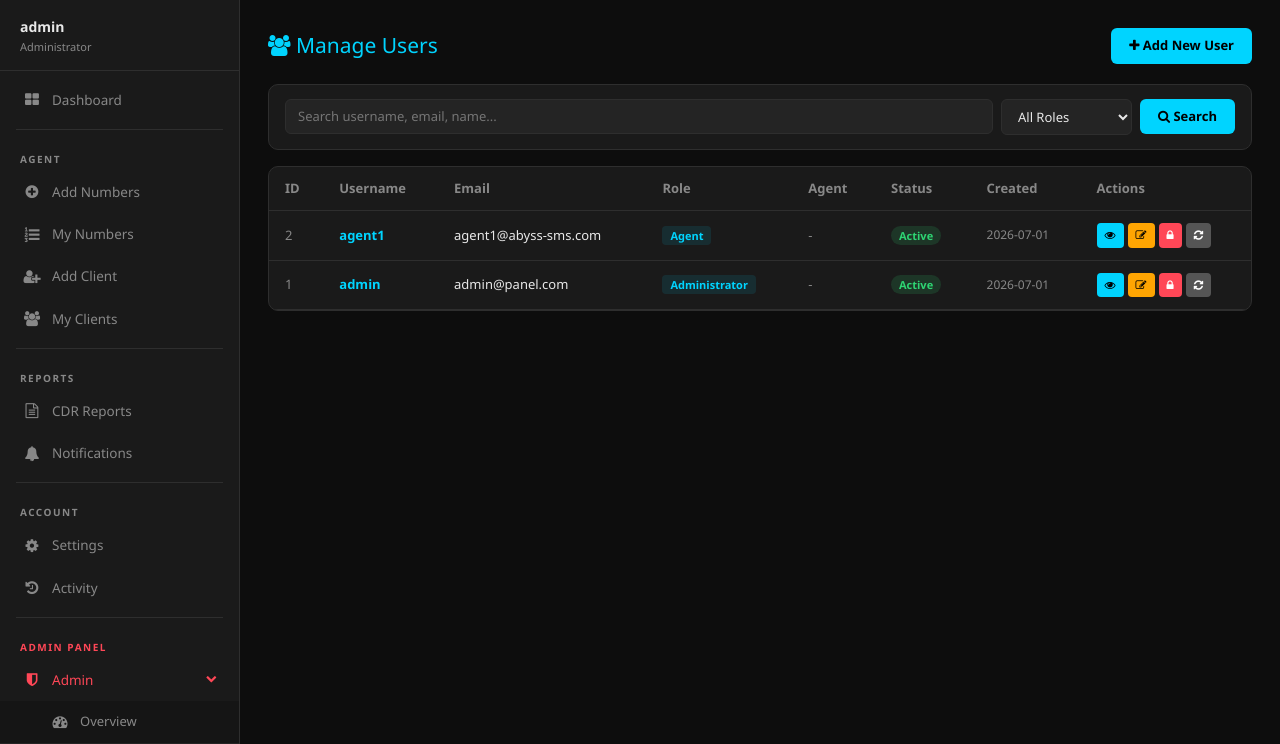
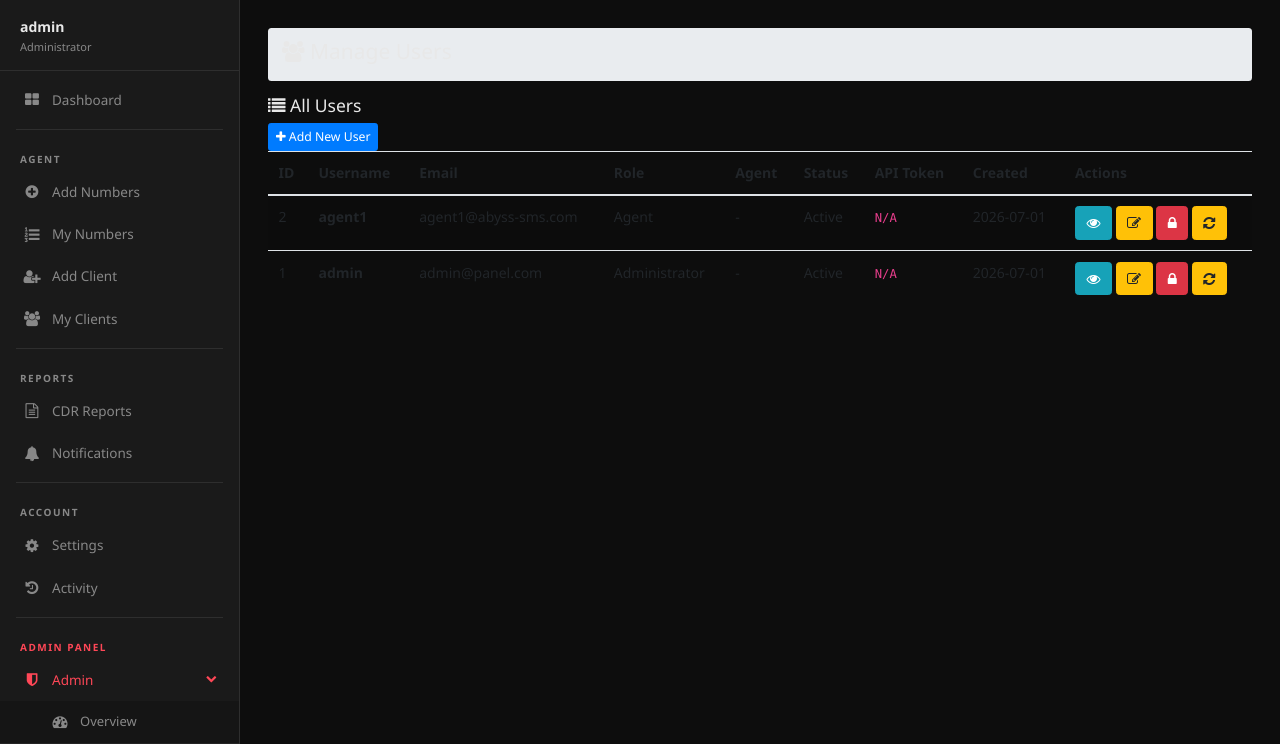
Before and after one commit to jonayedmiya320-prog/Power-SMS-panel, a Flask app: page /users in a window 1280 px wide. Shown: the part 56-800 px from the top of the page. Run offline with Flask 3, Linux system fonts and the light colour scheme; a user stored in the database is signed in; data comes from the database, SQL or seed files in the repository; some libraries are stand-ins or nearby versions.

Commit message:
Update users.html

```diff
--- a/app/templates/admin/users.html
+++ b/app/templates/admin/users.html
@@ -1,93 +1,85 @@
+<!DOCTYPE html>
+<html>
+<head>
+    <meta charset="UTF-8">
+</head>
 {% extends "base.html" %}
-{% block title %}Manage Users - RAZOR SMS{% endblock %}
+
+{% block title %}Manage Users - ABYSS SMS{% endblock %}
+
 {% block content %}
-
-<div style="display:flex; justify-content:space-between; align-items:center; margin-bottom:20px; flex-wrap:wrap; gap:10px;">
-    <h4 style="margin:0; color:var(--accent);"><i class="fa fa-users"></i> Manage Users</h4>
-    <a href="{{ url_for('admin.create_user') }}" style="background:var(--accent); color:#000; border:none; border-radius:6px; padding:8px 18px; font-size:13px; font-weight:700; text-decoration:none;">
-        <i class="fa fa-plus"></i> Add New User
-    </a>
+<div class="row">
+    <div class="col-md-12">
+        <div class="breadcrumb">
+            <h4><i class="fa fa-users"></i> Manage Users</h4>
+        </div>
+    </div>
 </div>
 
-<!-- Search -->
-<div style="background:var(--card); border:1px solid var(--border); border-radius:10px; padding:14px 16px; margin-bottom:16px;">
-    <form method="GET" style="display:flex; gap:8px; flex-wrap:wrap; align-items:center;">
-        <input type="text" name="search" value="{{ request.args.get('search','') }}" placeholder="Search username, email, name..."
-            style="flex:1; min-width:200px; background:var(--hover); border:1px solid var(--border); color:var(--txt); border-radius:6px; padding:7px 12px; font-size:13px;">
-        <select name="role" style="background:var(--hover); border:1px solid var(--border); color:var(--txt); border-radius:6px; padding:7px 12px; font-size:13px;">
-            <option value="">All Roles</option>
-            {% for role in roles %}
-            <option value="{{ role.name }}" {% if request.args.get('role') == role.name %}selected{% endif %}>{{ role.display_name }}</option>
-            {% endfor %}
-        </select>
-        <button type="submit" style="background:var(--accent); color:#000; border:none; border-radius:6px; padding:8px 18px; font-size:13px; font-weight:700; cursor:pointer;">
-            <i class="fa fa-search"></i> Search
-        </button>
-    </form>
+<div class="widget-block">
+    <div class="widget-head">
+        <h5><i class="fa fa-list"></i> All Users</h5>
+        <a href="{{ url_for('admin.create_user') }}" class="btn btn-primary btn-sm"><i class="fa fa-plus"></i> Add New User</a>
     </div>
-
-<div style="background:var(--card); border:1px solid var(--border); border-radius:10px; overflow:hidden;">
-    <div style="overflow-x:auto;">
-        <table style="width:100%; border-collapse:collapse; font-size:13px;">
+    <div class="widget-content">
+        <div class="table-responsive">
+            <table class="table table-striped table-hover">
                 <thead>
-                <tr style="border-bottom:1px solid var(--border);">
-                    <th style="padding:12px 16px; text-align:left; color:var(--muted); font-weight:600;">ID</th>
-                    <th style="padding:12px 16px; text-align:left; color:var(--muted); font-weight:600;">Username</th>
-                    <th style="padding:12px 16px; text-align:left; color:var(--muted); font-weight:600;">Email</th>
-                    <th style="padding:12px 16px; text-align:left; color:var(--muted); font-weight:600;">Role</th>
-                    <th style="padding:12px 16px; text-align:left; color:var(--muted); font-weight:600;">Agent</th>
-                    <th style="padding:12px 16px; text-align:left; color:var(--muted); font-weight:600;">Status</th>
-                    <th style="padding:12px 16px; text-align:left; color:var(--muted); font-weight:600;">Created</th>
-                    <th style="padding:12px 16px; text-align:left; color:var(--muted); font-weight:600;">Actions</th>
+                    <tr>
+                        <th>ID</th>
+                        <th>Username</th>
+                        <th>Email</th>
+                        <th>Role</th>
+                        <th>Agent</th>
+                        <th>Status</th>
+                        <th>API Token</th>
+                        <th>Created</th>
+                        <th>Actions</th>
                     </tr>
                 </thead>
                 <tbody>
                     {% if users.items %}
                     {% for user in users.items %}
-                <tr style="border-bottom:1px solid var(--border);" onmouseover="this.style.background='var(--hover)'" onmouseout="this.style.background=''">
-                    <td style="padding:12px 16px; color:var(--muted);">{{ user.id }}</td>
-                    <td style="padding:12px 16px;"><strong style="color:var(--accent);">{{ user.username }}</strong></td>
-                    <td style="padding:12px 16px; color:var(--txt);">{{ user.email }}</td>
-                    <td style="padding:12px 16px;">
-                        <span style="background:rgba(0,212,255,.1); color:var(--accent); padding:2px 8px; border-radius:4px; font-size:11px; font-weight:600;">{{ user.role.display_name if user.role else 'N/A' }}</span>
-                    </td>
-                    <td style="padding:12px 16px; color:var(--muted);">{{ user.agent.username if user.agent else '-' }}</td>
-                    <td style="padding:12px 16px;">
-                        {% if user.is_active %}
-                        <span style="background:rgba(46,213,115,.15); color:var(--success); padding:2px 8px; border-radius:20px; font-size:11px; font-weight:700;">Active</span>
+                    <tr>
+                        <td>{{ user.id }}</td>
+                        <td><strong>{{ user.username }}</strong></td>
+                        <td>{{ user.email }}</td>
+                        <td><span class="label label-default">{{ user.role.display_name if user.role else 'N/A' }}</span></td>
+                        <td>
+                            {% if user.agent_id %}
+                            {{ user.agent.username if user.agent else 'N/A' }}
                             {% else %}
-                        <span style="background:rgba(255,71,87,.15); color:var(--danger); padding:2px 8px; border-radius:20px; font-size:11px; font-weight:700;">Inactive</span>
+                            -
                             {% endif %}
                         </td>
-                    <td style="padding:12px 16px; color:var(--muted); font-size:12px;">{{ user.created_at.strftime('%Y-%m-%d') if user.created_at else 'N/A' }}</td>
-                    <td style="padding:12px 16px;">
-                        <div style="display:flex; gap:4px; flex-wrap:wrap;">
-                            <a href="{{ url_for('admin.view_user', user_id=user.id) }}" style="background:var(--accent); color:#000; border:none; border-radius:4px; padding:4px 8px; font-size:11px; font-weight:600; text-decoration:none;">
-                                <i class="fa fa-eye"></i>
-                            </a>
-                            <a href="{{ url_for('admin.edit_user', user_id=user.id) }}" style="background:var(--warn); color:#000; border:none; border-radius:4px; padding:4px 8px; font-size:11px; font-weight:600; text-decoration:none;">
-                                <i class="fa fa-edit"></i>
-                            </a>
+                        <td>
+                            {% if user.is_active %}
+                            <span class="label label-success">Active</span>
+                            {% else %}
+                            <span class="label label-danger">Inactive</span>
+                            {% endif %}
+                        </td>
+                        <td><code>{{ (user.api_token[:12] + '...') if user.api_token else 'N/A' }}</code></td>
+                        <td>{{ user.created_at.strftime('%Y-%m-%d') if user.created_at else 'N/A' }}</td>
+                        <td>
+                            <a href="{{ url_for('admin.view_user', user_id=user.id) }}" class="btn btn-xs btn-info"><i class="fa fa-eye"></i></a>
+                            <a href="{{ url_for('admin.edit_user', user_id=user.id) }}" class="btn btn-xs btn-warning"><i class="fa fa-edit"></i></a>
                             <form method="POST" action="{{ url_for('admin.toggle_user_status', user_id=user.id) }}" style="display:inline;">
-                                <button type="submit" style="background:{% if user.is_active %}var(--danger){% else %}var(--success){% endif %}; color:{% if user.is_active %}#fff{% else %}#000{% endif %}; border:none; border-radius:4px; padding:4px 8px; font-size:11px; font-weight:600; cursor:pointer;">
+                                <button type="submit" class="btn btn-xs {% if user.is_active %}btn-danger{% else %}btn-success{% endif %}">
                                     <i class="fa fa-{% if user.is_active %}lock{% else %}unlock{% endif %}"></i>
                                 </button>
                             </form>
-                            <form method="POST" action="{{ url_for('admin.reset_user_payout', user_id=user.id) }}" style="display:inline;" onsubmit="return confirm('Reset payout for {{ user.username }}?')">
-                                <button type="submit" style="background:#555; color:#fff; border:none; border-radius:4px; padding:4px 8px; font-size:11px; font-weight:600; cursor:pointer;" title="Reset Payout">
+                            <form method="POST" action="{{ url_for('admin.reset_user_payout', user_id=user.id) }}" style="display:inline;" onsubmit="return confirm('Reset payout for {{ user.username }}? Current: {{ user.sms_count }}');">
+                                <button type="submit" class="btn btn-xs btn-warning" title="Reset Payout">
                                     <i class="fa fa-refresh"></i>
                                 </button>
                             </form>
-                        </div>
                         </td>
                     </tr>
                     {% endfor %}
                     {% else %}
                     <tr>
-                    <td colspan="8" style="padding:40px; text-align:center; color:var(--muted);">
-                        <i class="fa fa-inbox" style="font-size:32px; display:block; margin-bottom:10px;"></i>
-                        No users found.
-                    </td>
+                        <td colspan="9" class="text-center text-muted">No users found.</td>
                     </tr>
                     {% endif %}
                 </tbody>
@@ -95,19 +87,28 @@
         </div>
 
         {% if users.pages > 1 %}
-    <div style="padding:14px 16px; border-top:1px solid var(--border); display:flex; align-items:center; justify-content:space-between; flex-wrap:wrap; gap:8px;">
-        <span style="font-size:13px; color:var(--muted);">Page {{ users.page }} of {{ users.pages }}</span>
-        <div style="display:flex; gap:4px;">
+        <nav aria-label="Page navigation">
+            <ul class="pagination justify-content-center">
                 {% if users.has_prev %}
-            <a href="{{ url_for('admin.users', page=users.prev_num, search=request.args.get('search','')) }}"
-               style="background:var(--hover); color:var(--txt); border:1px solid var(--border); border-radius:6px; padding:5px 12px; text-decoration:none; font-size:13px;">‹ Prev</a>
+                <li class="page-item">
+                    <a class="page-link" href="{{ url_for('admin.users', page=users.prev_num) }}">Previous</a>
+                </li>
                 {% endif %}
+
+                {% for p in range(1, users.pages + 1) %}
+                <li class="page-item {% if p == users.page %}active{% endif %}">
+                    <a class="page-link" href="{{ url_for('admin.users', page=p) }}">{{ p }}</a>
+                </li>
+                {% endfor %}
+
                 {% if users.has_next %}
-            <a href="{{ url_for('admin.users', page=users.next_num, search=request.args.get('search','')) }}"
-               style="background:var(--hover); color:var(--txt); border:1px solid var(--border); border-radius:6px; padding:5px 12px; text-decoration:none; font-size:13px;">Next ›</a>
+                <li class="page-item">
+                    <a class="page-link" href="{{ url_for('admin.users', page=users.next_num) }}">Next</a>
+                </li>
+                {% endif %}
+            </ul>
+        </nav>
         {% endif %}
     </div>
 </div>
-    {% endif %}
-</div>
 {% endblock %}
```
Lines whose indentation alone changed are shown as unchanged.
